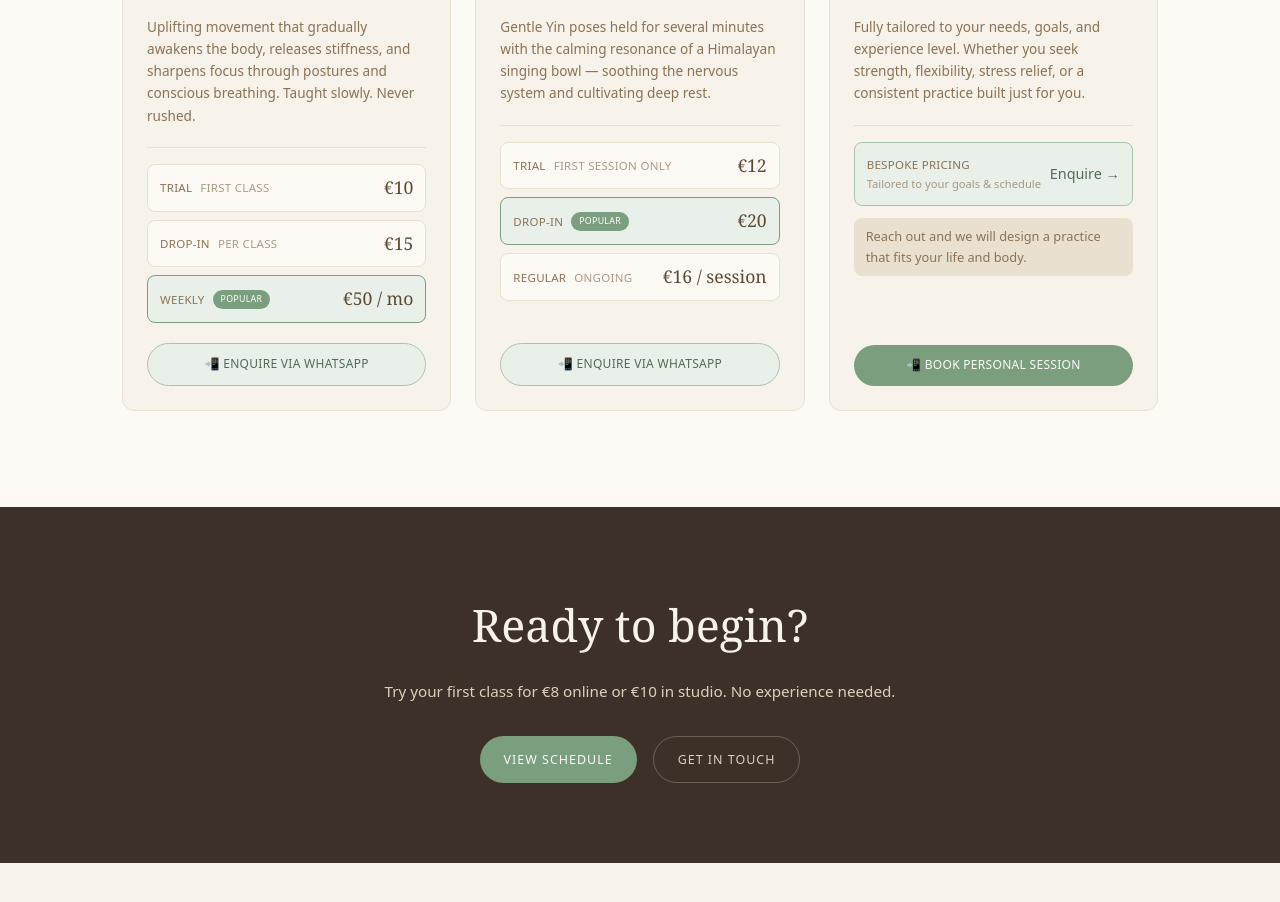
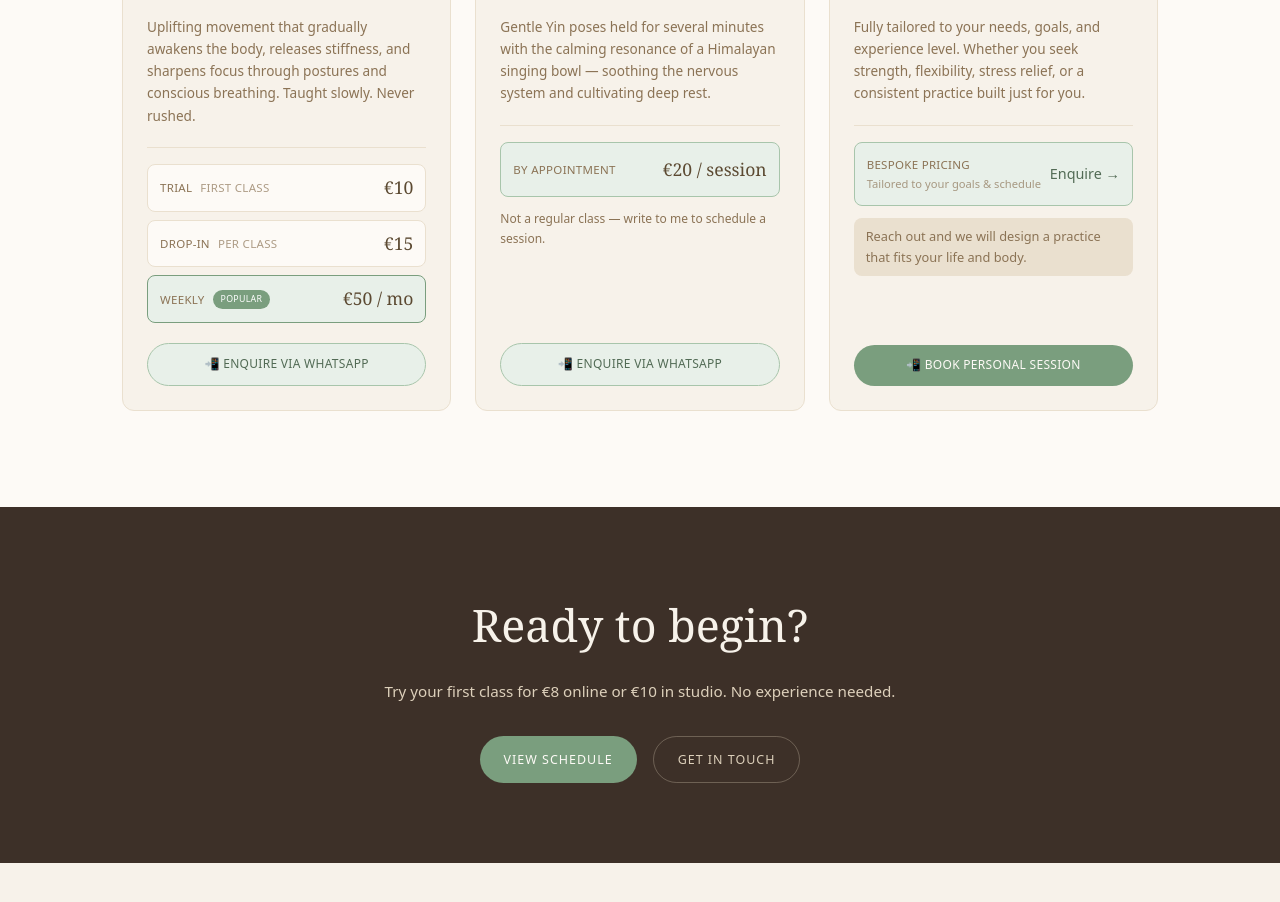
Before and after one commit to Urja/yoga, a Next.js app: page / in a window 1280 px wide. Shown: the part 1480-2382 px from the top of the page. Built offline with nearby package versions, Linux system fonts and the light colour scheme.

Commit message:
Deep Relaxation card: show single €20 price, by appointment only

```diff
--- a/components/Offerings.tsx
+++ b/components/Offerings.tsx
@@ -57,17 +57,12 @@ export default function Offerings() {
               <p className="text-[0.68rem] tracking-[0.12em] uppercase text-[#7A9E7E] mb-2">⏱ 45 min · In Studio</p>
               <h3 className="font-serif text-[1.5rem] font-normal text-[#5C4A32] mb-3">Deep Relaxation</h3>
               <p className="text-[0.85rem] text-[#8B7355] leading-relaxed mb-5">Gentle Yin poses held for several minutes with the calming resonance of a Himalayan singing bowl — soothing the nervous system and cultivating deep rest.</p>
-              <div className="border-t border-[#EAE0CF] pt-4 space-y-2 mb-5">
-                {([['Trial','First session only',null,'€12'],['Drop-In',null,'Popular','€20'],['Regular','Ongoing',null,'€16 / session']] as const).map(([label,detail,badge,price]) => (
-                  <div key={label} className={`flex items-center justify-between px-3 py-2 rounded-lg text-[0.72rem] ${badge ? 'bg-[#E8F0E9] border border-[#7A9E7E]' : 'bg-[#FDFAF6] border border-[#EAE0CF]'}`}>
-                    <span className="flex gap-2 items-center text-[#8B7355] font-medium uppercase tracking-wide">
-                      {label}
-                      {badge && <span className="bg-[#7A9E7E] text-white text-[0.55rem] px-2 py-0.5 rounded-full">{badge}</span>}
-                      {detail && <span className="font-normal opacity-70">{detail}</span>}
-                    </span>
-                    <span className="font-serif text-[1.1rem] text-[#5C4A32]">{price}</span>
-                  </div>
-                ))}
+              <div className="border-t border-[#EAE0CF] pt-4 mb-5">
+                <div className="flex items-center justify-between px-3 py-3 rounded-lg bg-[#E8F0E9] border border-[#A8C5AB] text-[0.72rem]">
+                  <span className="text-[#8B7355] font-medium uppercase tracking-wide">By appointment</span>
+                  <span className="font-serif text-[1.1rem] text-[#5C4A32]">€20 / session</span>
+                </div>
+                <p className="text-[0.75rem] text-[#8B7355] mt-3 leading-relaxed">Not a regular class — write to me to schedule a session.</p>
               </div>
               <a href="https://wa.me/+4917668954497?text=Hi!%20I%20would%20like%20to%20book%20a%20Deep%20Relaxation%20session." target="_blank" rel="noopener noreferrer" className="mt-auto w-full text-center py-2.5 rounded-full bg-[#E8F0E9] border border-[#A8C5AB] text-[#526B55] text-[0.75rem] font-medium tracking-wide uppercase hover:bg-[#A8C5AB] hover:text-white transition-all">
                 📲 Enquire via WhatsApp
```
